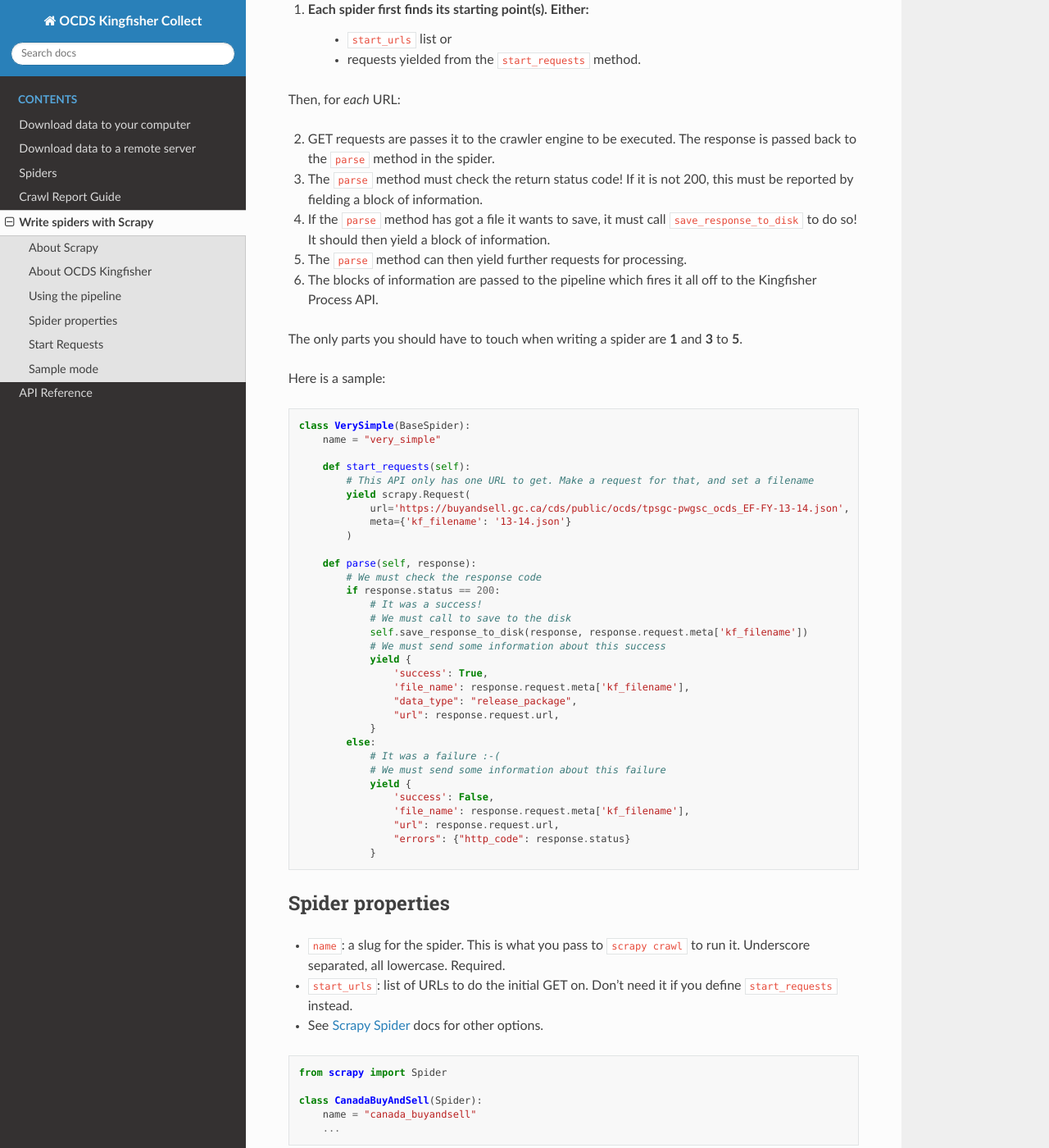
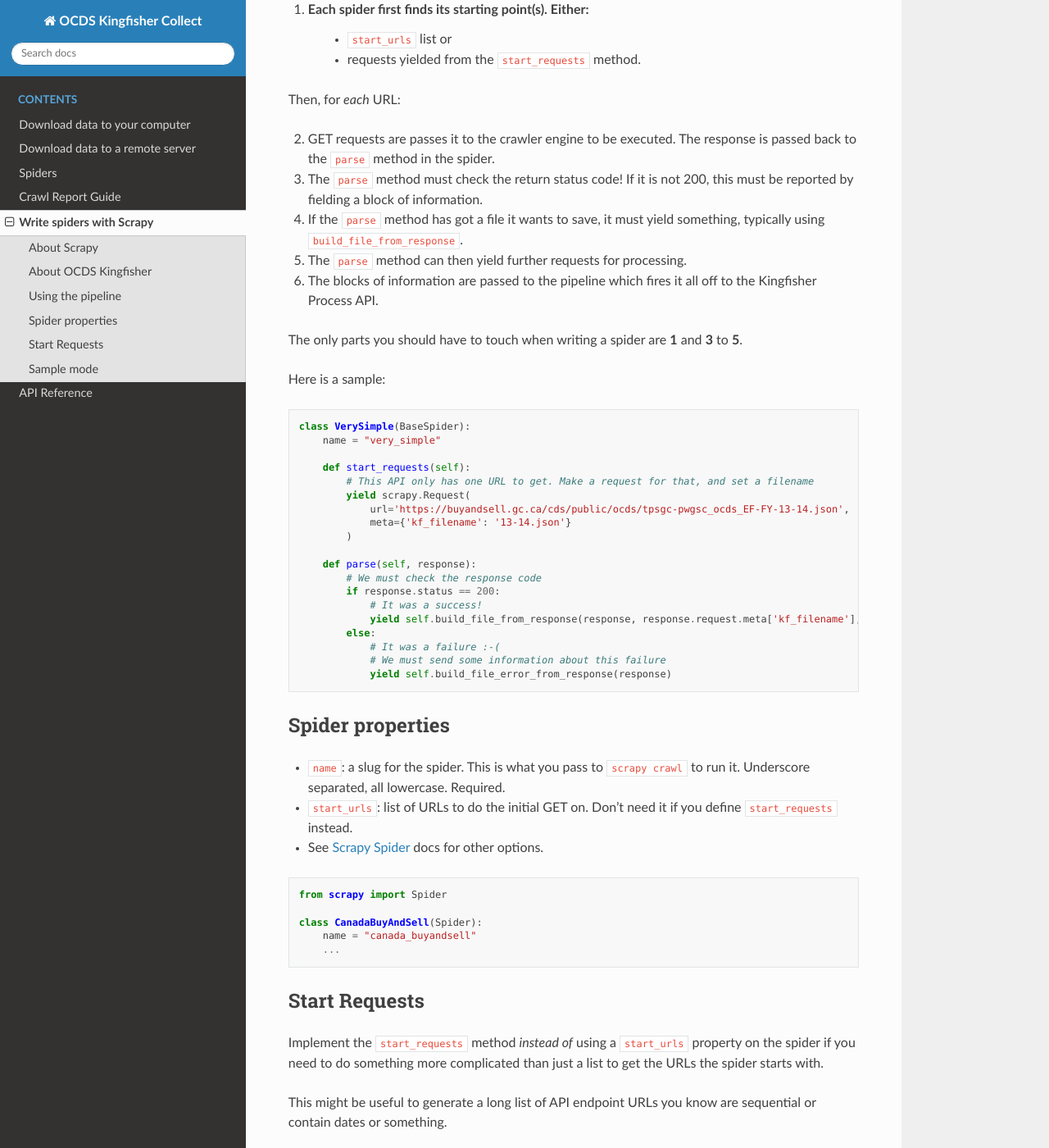
Before and after one commit to open-contracting/kingfisher-collect, a Sphinx documentation site: the page built from docs/writing-spiders.rst, in a window 1280 px wide and 1400 px high, scrolled down 1145 px. Shown: the whole window at 82% size. Built offline with Sphinx 7.4.7 and the Read the Docs theme 2.0.0, drawn with Linux system fonts in a browser that asks for light colours.

Commit message:
Update docs to not use old methods

```diff
--- a/docs/writing-spiders.rst
+++ b/docs/writing-spiders.rst
@@ -42,7 +42,7 @@ Then, for *each* URL:
 
 2. GET requests are passes it to the crawler engine to be executed. The response is passed back to the ``parse`` method in the spider.
 3. The ``parse`` method must check the return status code! If it is not 200, this must be reported by fielding a block of information.
-4. If the ``parse`` method has got a file it wants to save, it must call ``save_response_to_disk`` to do so! It should then yield a block of information.
+4. If the ``parse`` method has got a file it wants to save, it must yield something, typically using ``build_file_from_response``.
 5. The ``parse`` method can then yield further requests for processing.
 6. The blocks of information are passed to the pipeline which fires it all off to the Kingfisher Process API.
 
@@ -66,24 +66,11 @@ Here is a sample:
             # We must check the response code
             if response.status == 200:
                 # It was a success!
-                # We must call to save to the disk
-                self.save_response_to_disk(response, response.request.meta['kf_filename'])
-                # We must send some information about this success
-                yield {
-                    'success': True,
-                    'file_name': response.request.meta['kf_filename'],
-                    "data_type": "release_package",
-                    "url": response.request.url,
-                }
+                yield self.build_file_from_response(response, response.request.meta['kf_filename'], data_type='release_package')
             else:
                 # It was a failure :-(
                 # We must send some information about this failure
-                yield {
-                    'success': False,
-                    'file_name': response.request.meta['kf_filename'],
-                    "url": response.request.url,
-                    "errors": {"http_code": response.status}
-                }
+                yield self.build_file_error_from_response(response)
 
 Spider properties
 -----------------
```
